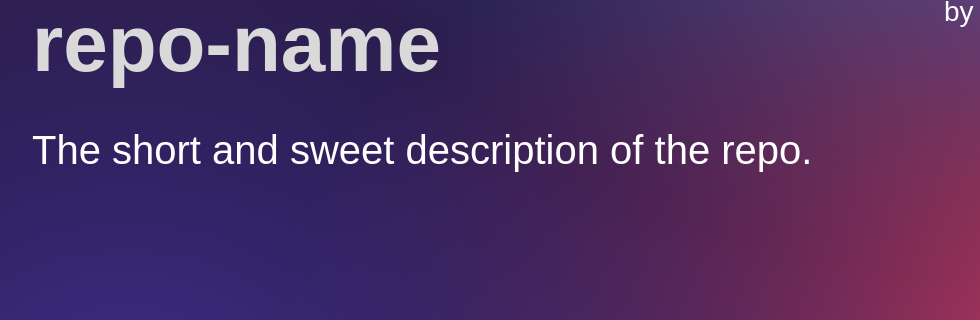
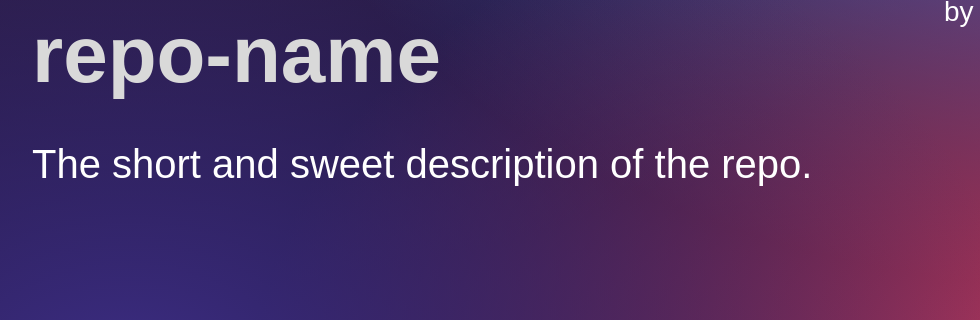
Before and after one commit to cloudposse/.github, a plain HTML site: page banner/index.html in a window 1280 px wide. Shown: the part 346-666 px from the top of the page, 0-980 px from the left. Drawn offline with nearby package versions, Linux system fonts and the light colour scheme.

Commit message:
tweak css

```diff
--- a/banner/index.html
+++ b/banner/index.html
@@ -118,10 +118,11 @@
     }
 
     .project .description {
-      line-height: 2.0em;
+      line-height: 1em;
       display: flex;
       min-width: 1px;
       flex-grow: 1;
+      margin-top: 0.3em;
     }
 
     .project {
```
